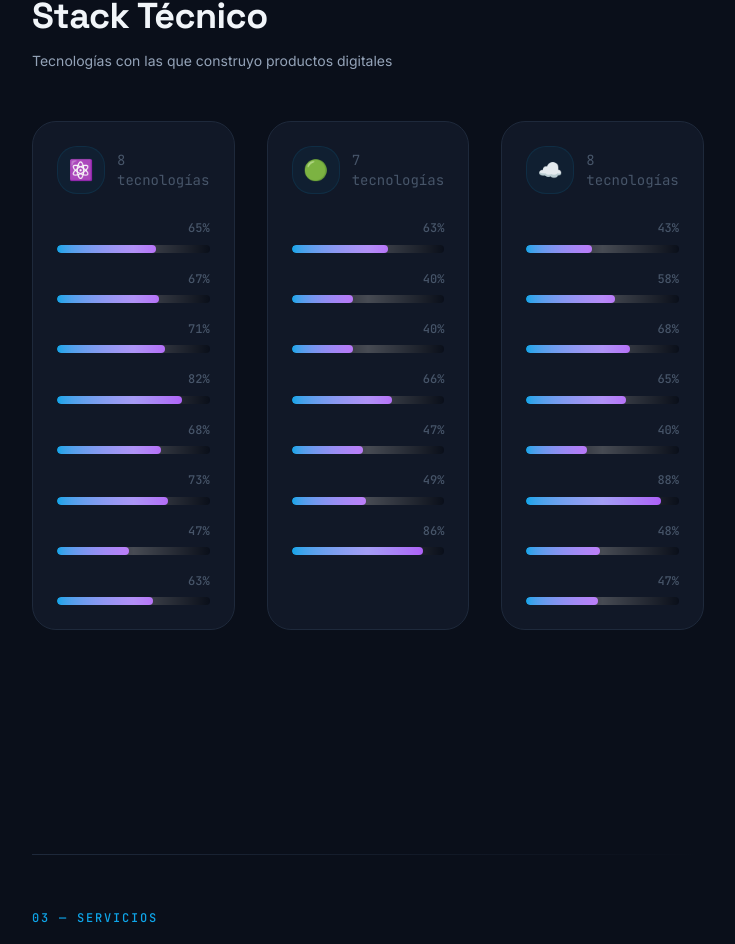
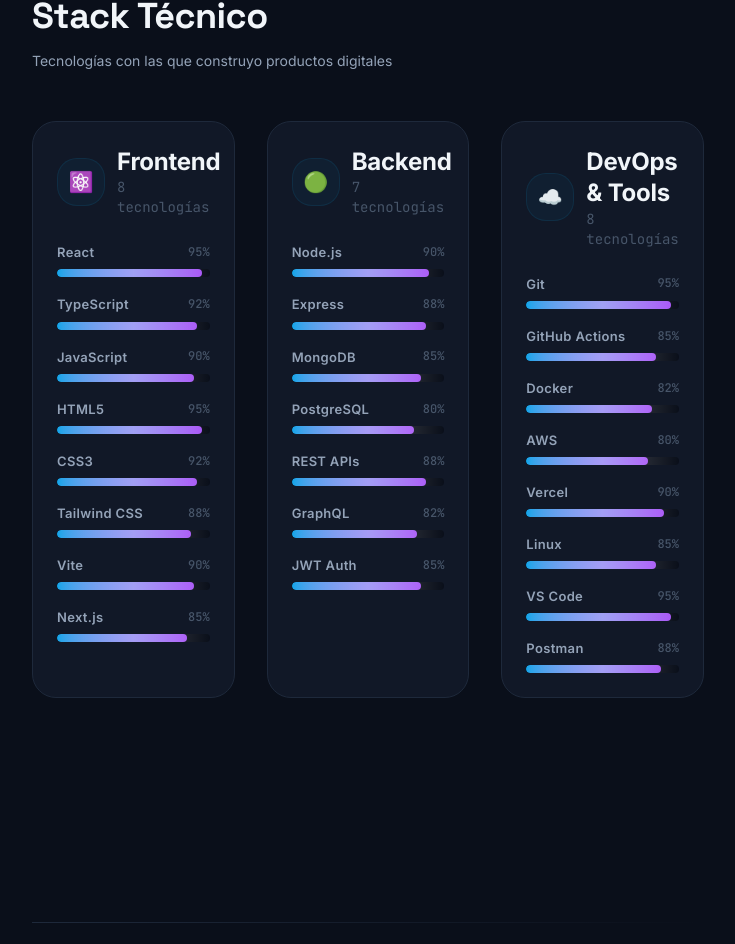
Before and after one commit to edisonm22/Portafolio-Edison-Martinez, a React (Vite) app: page / in a window 1280 px wide. Shown: the part 1853-2797 px from the top of the page, without its empty margins (528-1263 px from the left). Built offline with nearby package versions, Linux system fonts and the light colour scheme.

Commit message:
fix: corregir data mismatches en skills.js y services.js que dejaban headings y descripciones vacios

```diff
--- a/src/data/services.js
+++ b/src/data/services.js
@@ -1,22 +1,22 @@
 export const services = [
   {
-    name: 'Landing Page',
+    title: 'Landing Page',
     price: 'Desde $300',
-    desc: 'Sitio de una sola página, moderno y responsive con alta conversión. Incluye animaciones, formulario de contacto y SEO básico.',
+    description: 'Sitio de una sola página, moderno y responsive con alta conversión. Incluye animaciones, formulario de contacto y SEO básico.',
     days: '5 días',
     icon: '\uD83C\uDFAF',
   },
   {
-    name: 'Sitio Web 5 Páginas',
+    title: 'Sitio Web 5 Páginas',
     price: 'Desde $800',
-    desc: 'Web completa y personalizada: Home, Sobre mí, Servicios, Portfolio, Contacto. CMS incluido.',
+    description: 'Web completa y personalizada: Home, Sobre mí, Servicios, Portfolio, Contacto. CMS incluido.',
     days: '10 días',
     icon: '\uD83C\uDF10',
   },
   {
-    name: 'App Full-Stack / E-commerce',
+    title: 'App Full-Stack / E-commerce',
     price: 'Desde $2,000',
-    desc: 'Aplicación completa o tienda online con backend, base de datos, autenticación, panel admin, pagos (Stripe) y CI/CD.',
+    description: 'Aplicación completa o tienda online con backend, base de datos, autenticación, panel admin, pagos (Stripe) y CI/CD.',
     days: '14 días',
     icon: '\u26A1',
   },
--- a/src/data/skills.js
+++ b/src/data/skills.js
@@ -1,47 +1,3 @@
-export const skillCategories = [
-  {
-    name: 'Frontend',
-    icon: '\u269B\uFE0F',
-    skills: [
-      'React',
-      'TypeScript',
-      'JavaScript',
-      'HTML5',
-      'CSS3',
-      'Tailwind CSS',
-      'Vite',
-      'Next.js',
-    ],
-  },
-  {
-    name: 'Backend',
-    icon: '\uD83D\uDFE2',
-    skills: [
-      'Node.js',
-      'Express',
-      'MongoDB',
-      'PostgreSQL',
-      'REST APIs',
-      'GraphQL',
-      'JWT Auth',
-    ],
-  },
-  {
-    name: 'DevOps & Tools',
-    icon: '\u2601\uFE0F',
-    skills: [
-      'Git',
-      'GitHub Actions',
-      'Docker',
-      'AWS',
-      'Vercel',
-      'Linux',
-      'VS Code',
-      'Postman',
-    ],
-  },
-]
-
 export const levelMap = {
   React: 95,
   TypeScript: 92,
@@ -67,3 +23,52 @@
   'VS Code': 95,
   Postman: 88,
 }
+
+/* Helper: crea objeto skill con porcentaje desde levelMap */
+function sk(name) {
+  return { name, percentage: levelMap[name] || Math.floor(40 + Math.random() * 55) }
+}
+
+export const skillCategories = [
+  {
+    category: 'Frontend',
+    icon: '\u269B\uFE0F',
+    skills: [
+      sk('React'),
+      sk('TypeScript'),
+      sk('JavaScript'),
+      sk('HTML5'),
+      sk('CSS3'),
+      sk('Tailwind CSS'),
+      sk('Vite'),
+      sk('Next.js'),
+    ],
+  },
+  {
+    category: 'Backend',
+    icon: '\uD83D\uDFE2',
+    skills: [
+      sk('Node.js'),
+      sk('Express'),
+      sk('MongoDB'),
+      sk('PostgreSQL'),
+      sk('REST APIs'),
+      sk('GraphQL'),
+      sk('JWT Auth'),
+    ],
+  },
+  {
+    category: 'DevOps & Tools',
+    icon: '\u2601\uFE0F',
+    skills: [
+      sk('Git'),
+      sk('GitHub Actions'),
+      sk('Docker'),
+      sk('AWS'),
+      sk('Vercel'),
+      sk('Linux'),
+      sk('VS Code'),
+      sk('Postman'),
+    ],
+  },
+]
```
